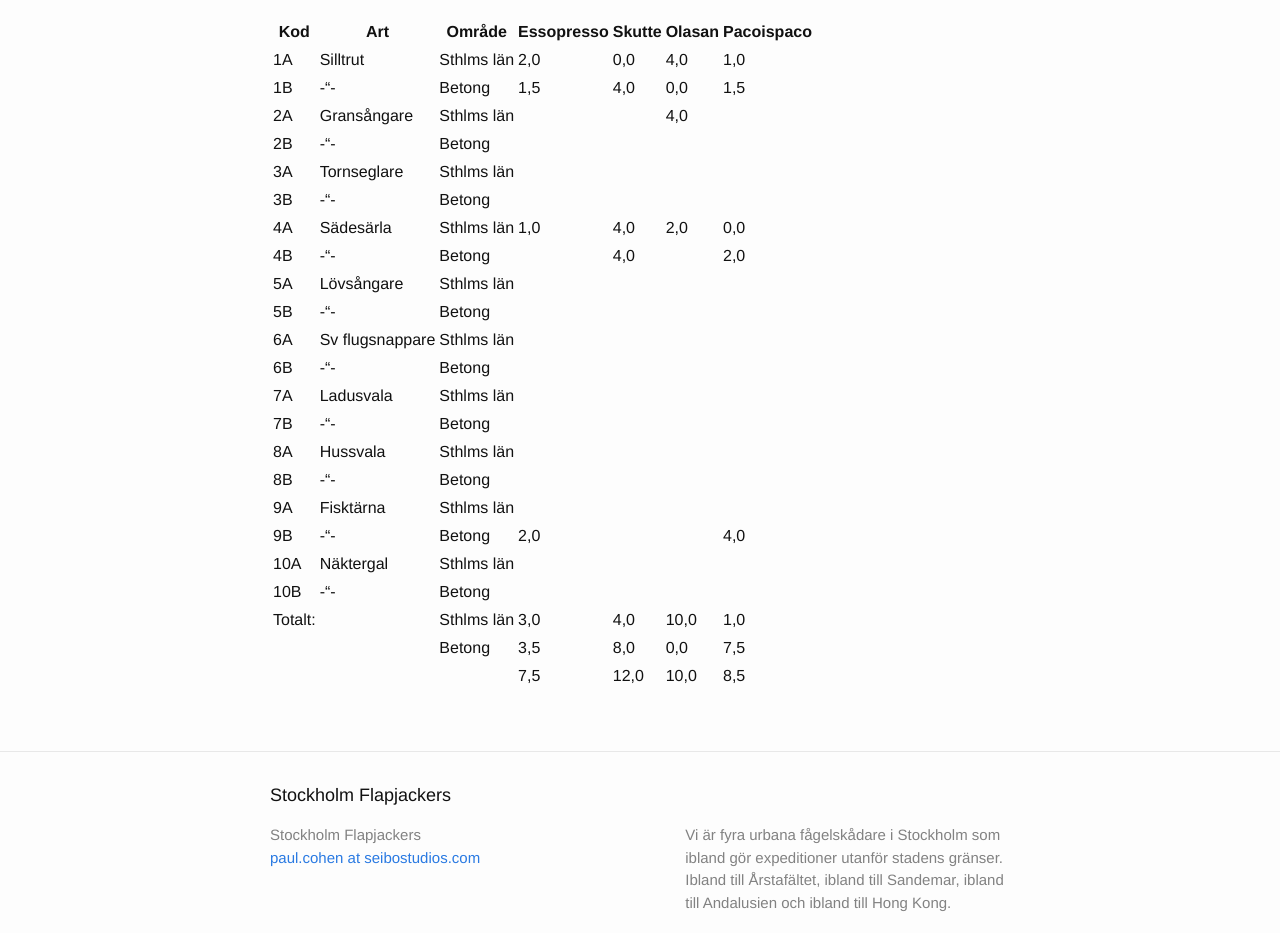
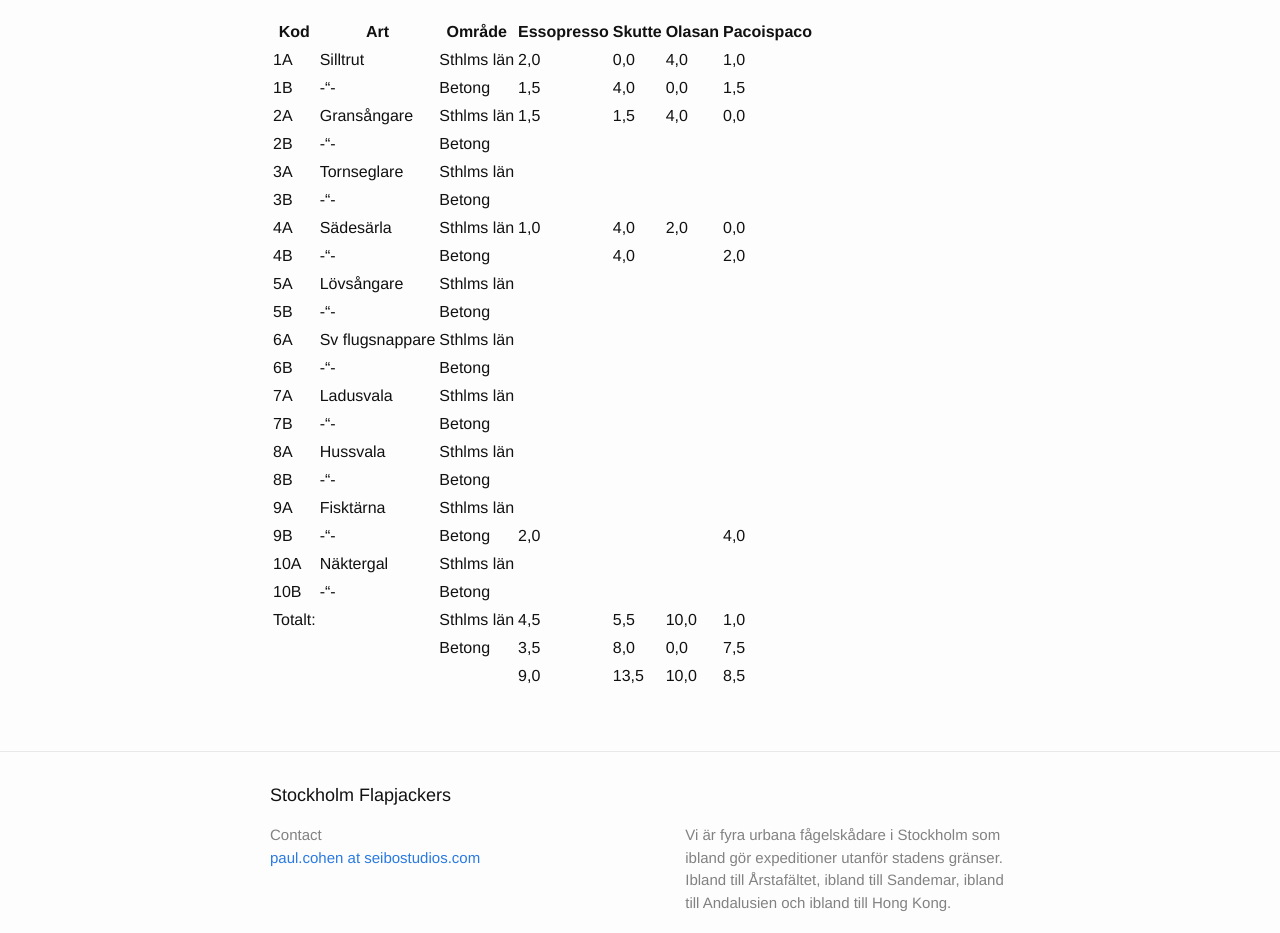
Before and after one commit to pacoispaco/flapjackers, a Jekyll site: the page built from docs/_posts/2017-03-21-sthlm-betong-spring-challenge.markdown, in a window 1280 px wide. Shown: the part 309-1242 px from the top of the page. Built offline with Jekyll 4.4.1, drawn with Linux system fonts in a browser that asks for light colours.

Commit message:
Edit footer and update Spring Challenge page

```diff
--- a/docs/Gemfile
+++ b/docs/Gemfile
@@ -1,2 +1,3 @@
 source 'https://rubygems.org'
 gem 'github-pages', group: :jekyll_plugins
+gem "minima"
--- a/docs/_includes/footer.html
+++ b/docs/_includes/footer.html
@@ -7,7 +7,7 @@
     <div class="footer-col-wrapper">
       <div class="footer-col footer-col-1">
         <ul class="contact-list">
-          <li>{{ site.title }}</li>
+          <li>Contact</li>
           <li><a href="mailto:{{ site.email }}">{{ site.email }}</a></li>
         </ul>
       </div>
--- a/docs/_posts/2017-03-21-sthlm-betong-spring-challenge.markdown
+++ b/docs/_posts/2017-03-21-sthlm-betong-spring-challenge.markdown
@@ -13,7 +13,7 @@ Senast updaterad: 2017-04-12 08:04
 | --- | ----------- | ---------- | ---------- | ------ | ------ | ---------- |
 | 1A  | Silltrut    | Sthlms län | 2,0        | 0,0    | 4,0    | 1,0        |
 | 1B  |    -"-      | Betong     | 1,5        | 4,0    | 0,0    | 1,5        |
-| 2A  | Gransångare | Sthlms län |            |        | 4,0    |            |
+| 2A  | Gransångare | Sthlms län | 1,5        | 1,5    | 4,0    | 0,0        |
 | 2B  |    -"-      | Betong     |            |        |        |            |
 | 3A  | Tornseglare | Sthlms län |            |        |        |            |
 | 3B  |    -"-      | Betong     |            |        |        |            |
@@ -32,6 +32,6 @@ Senast updaterad: 2017-04-12 08:04
 | 10A | Näktergal   | Sthlms län |            |        |        |            |
 | 10B |    -"-      | Betong     |            |        |        |            |
 | === | =========== | ========== | ========== | ====== | ====== | ========== |
-| Totalt: |         | Sthlms län |  3,0       |  4,0   | 10,0   |  1,0       |
+| Totalt: |         | Sthlms län |  4,5       |  5,5   | 10,0   |  1,0       |
 |         |         | Betong     |  3,5       |  8,0   |  0,0   |  7,5       |
-|         |         |            |  7,5       | 12,0   | 10,0   |  8,5       |
+|         |         |            |  9,0       | 13,5   | 10,0   |  8,5       |
```
